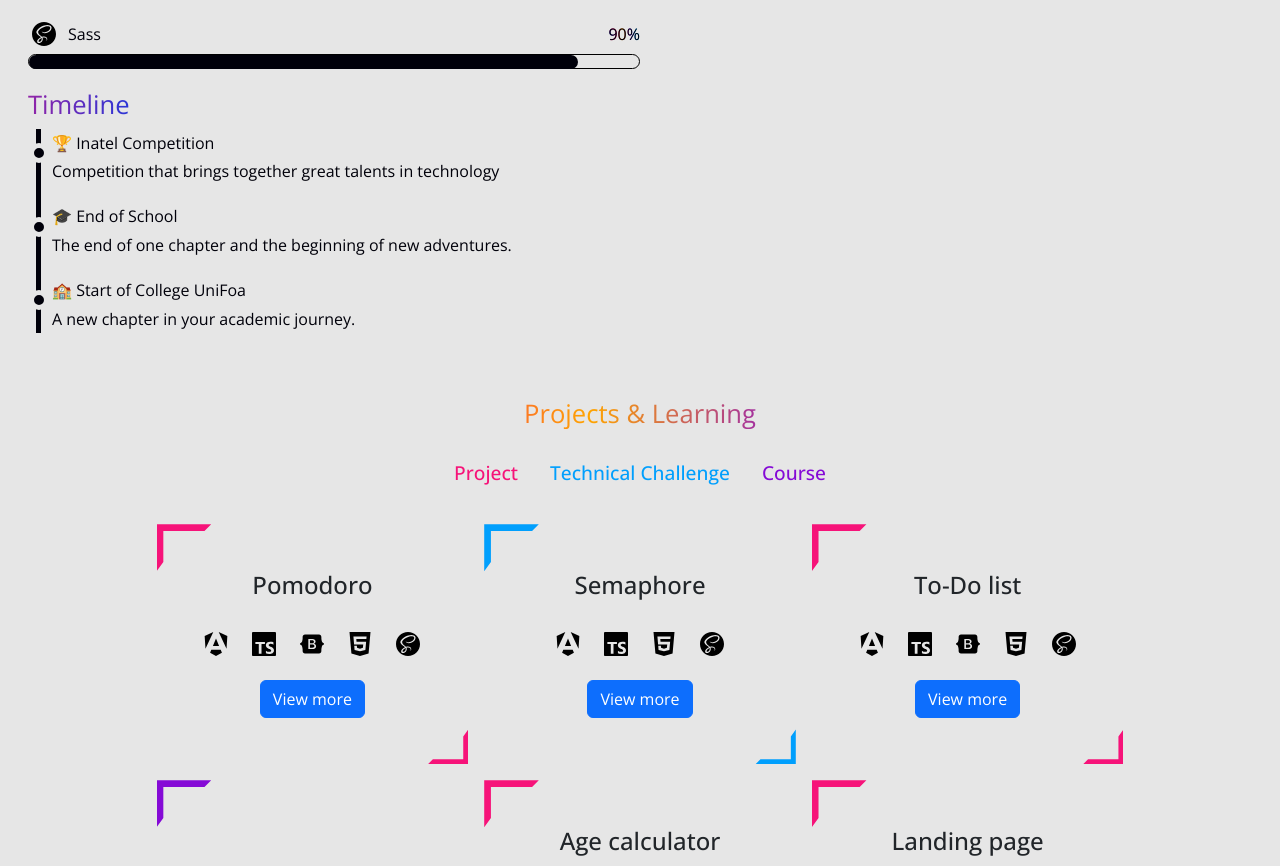
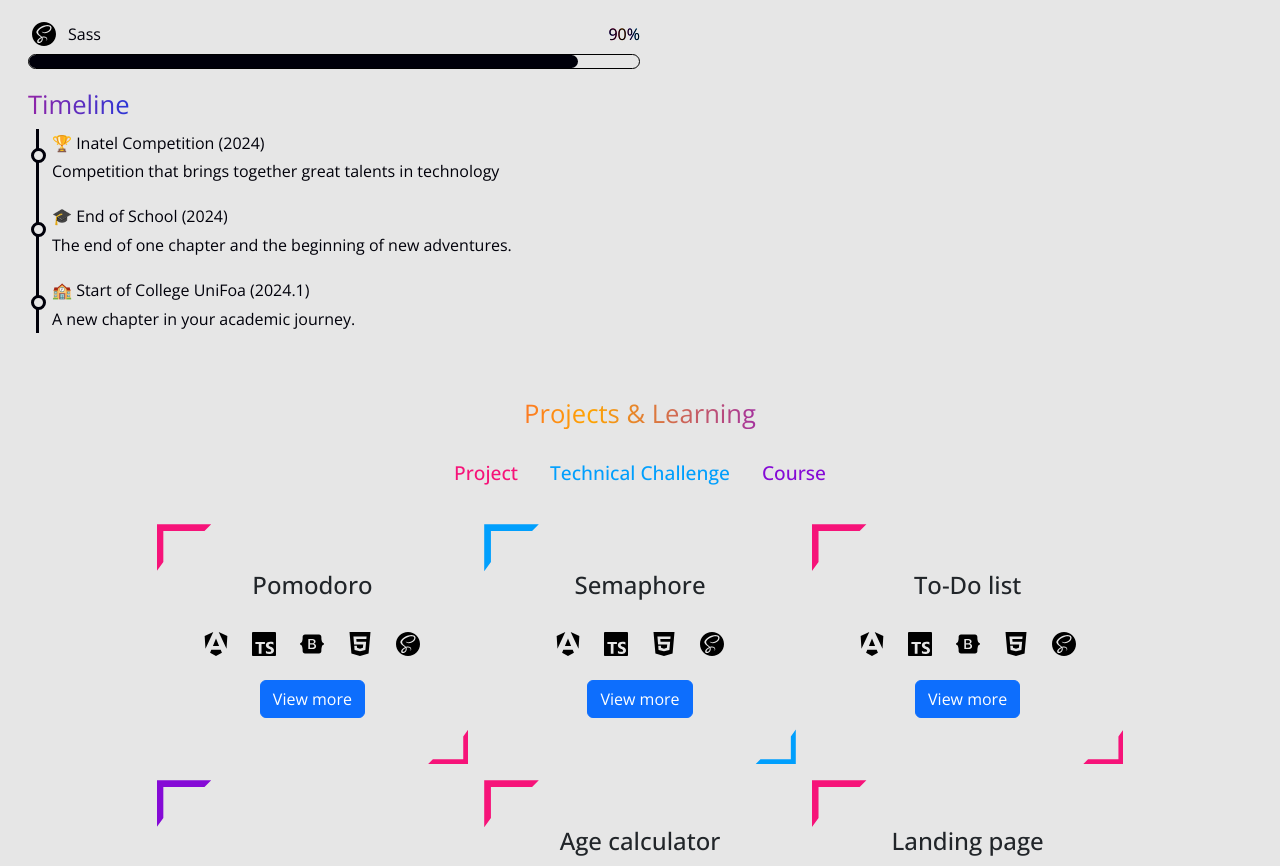
Before and after one commit to Hugodelelis/portfolio, an Angular app: page / in a window 1280 px wide. Shown: the part 1301-2167 px from the top of the page. Built offline with nearby package versions, Linux system fonts and the light colour scheme.

Commit message:
remove percent bugs

```diff
--- a/src/app/modules/components/about/about.component.html
+++ b/src/app/modules/components/about/about.component.html
@@ -35,19 +35,19 @@
             <div class="line-time">
             <div class="event">
                 <div class="event-details">
-                    <p class="event-title">🏆 Inatel Competition</p>
+                    <p class="event-title">🏆 Inatel Competition (2024)</p>
                     <p class="event-description">Competition that brings together great talents in technology</p>
                 </div>
             </div>
             <div class="event">
                 <div class="event-details">
-                    <p class="event-title">🎓 End of School</p>
+                    <p class="event-title">🎓 End of School (2024)</p>
                     <p class="event-description">The end of one chapter and the beginning of new adventures.</p>
                 </div>
             </div>
             <div class="event">
                 <div class="event-details">
-                    <p class="event-title">🏫 Start of College UniFoa</p>
+                    <p class="event-title">🏫 Start of College UniFoa (2024.1)</p>
                     <p class="event-description">A new chapter in your academic journey.</p>
                 </div>
             </div>
--- a/src/app/modules/components/about/about.component.scss
+++ b/src/app/modules/components/about/about.component.scss
@@ -60,7 +60,7 @@
                         .porcent {
                             background-color: var(--black-010);
                             width: 90%;
-                            height: 14px;
+                            height: 100%;
                             border-radius: 2em;
                         }
                     }
@@ -88,13 +88,13 @@
                     &::before {
                         content: '';
                         position: absolute;
-                        background-color: var(--black-010);
-                        border: 5px solid var(--white-010);
+                        background-color: var(--white-010);
+                        border: 3px solid var(--black-010);
                         border-radius: 50%;
-                        left: -23.5px;
+                        left: -21.5px;
                         bottom: 40%;
-                        width: 20px;
-                        height: 20px;
+                        width: 15px;
+                        height: 15px;
                         z-index: 7;
                     }
                 }
@@ -103,7 +103,7 @@
                     content: '';
                     position: absolute;
                     background-color: var(--black-010);
-                    width: 0.3em;
+                    width: 0.2em;
                     height: 100%;
                 }
             }
```
